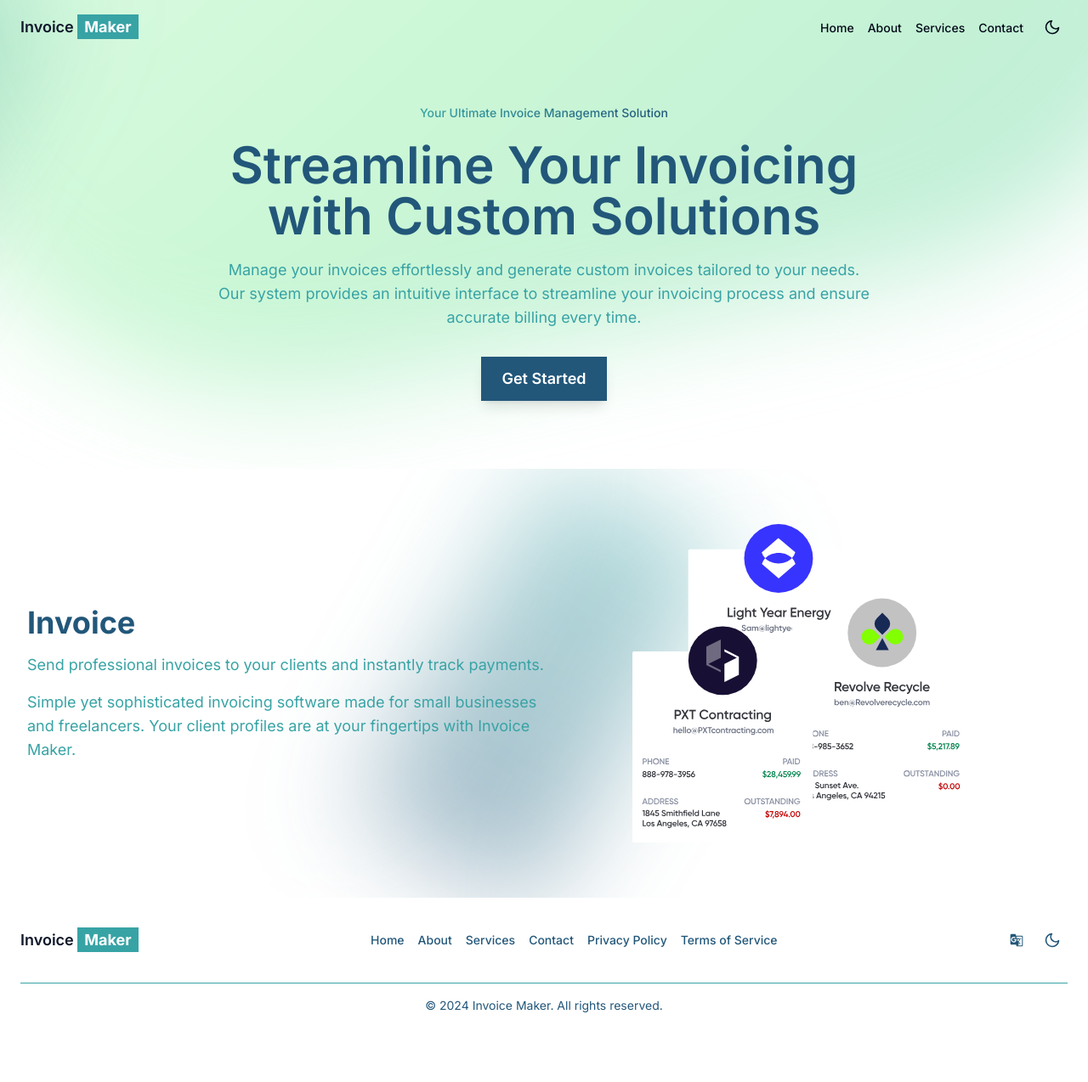
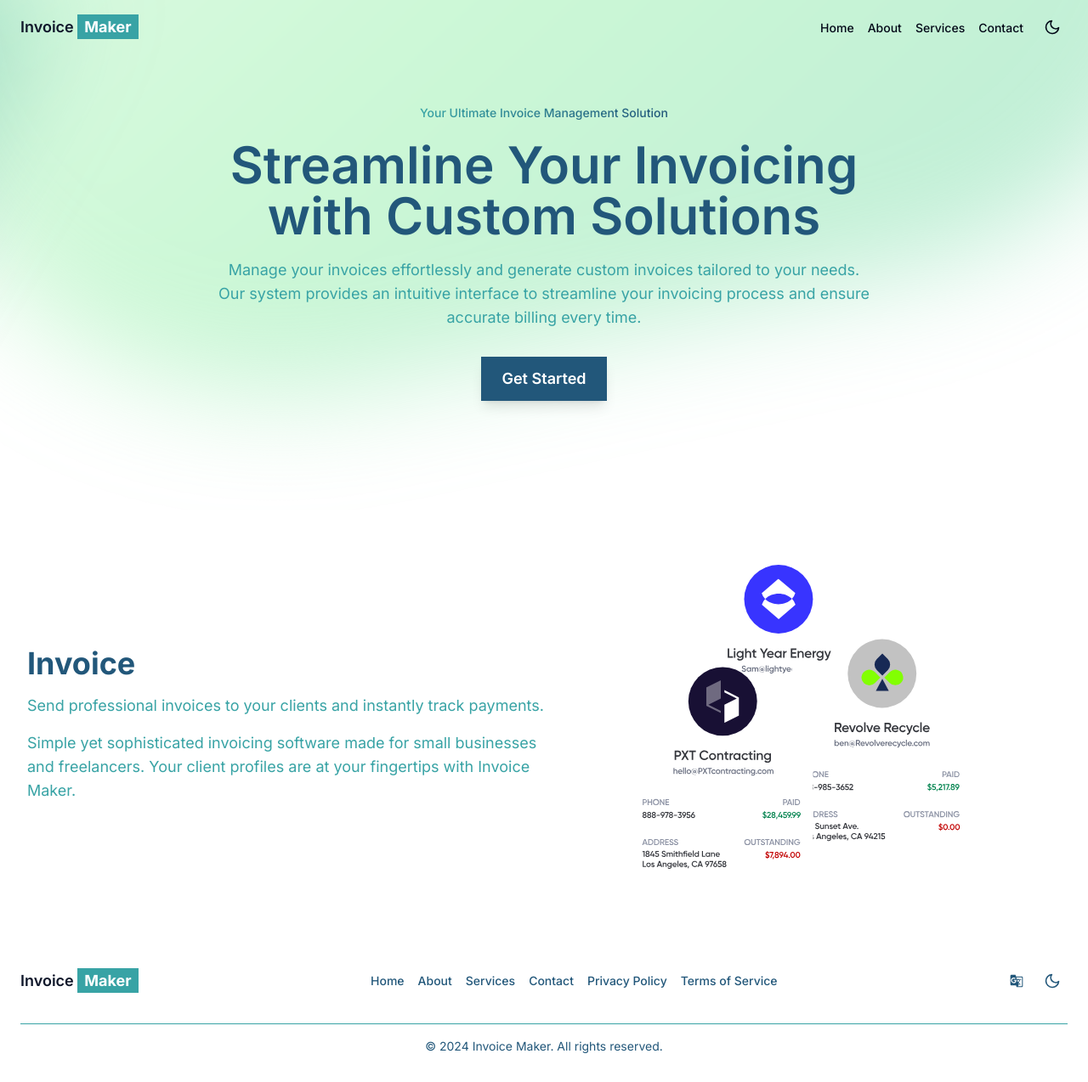
Before and after one commit to HabibRazek/invoice-generator, a Next.js app: page / in a window 1280 px wide. Shown: the whole page at 85% size. Before the commit the page ends 1226 px from the top, so only its background shows below. Built offline with nearby package versions, Linux system fonts and the light colour scheme.

Commit message:
fix-landing-page

```diff
--- a/components/Landing/EstimateSection.tsx
+++ b/components/Landing/EstimateSection.tsx
@@ -10,10 +10,9 @@ interface EstimateSectionProps {
 
 const EstimateSection: React.FC<EstimateSectionProps> = ({ title, description, additionalText, imageSrc }) => {
   return (
-    <section className="relative py-16 overflow-x-hidden">
+    <section className="relative py-16 overflow-hidden">
       {/* Background Elements */}
       <div aria-hidden="true" className="absolute inset-0 flex justify-center items-center">
-        <div className="bg-gradient-to-r from-[#22577A]/40 to-[#38A3A5]/40 blur-3xl w-[30rem] h-[15rem] rotate-[-60deg] dark:from-[#22577A]/40 dark:to-[#38A3A5]/40"></div>
       </div>
 
       {/* Content */}
--- a/components/Landing/HeroSection.tsx
+++ b/components/Landing/HeroSection.tsx
@@ -3,7 +3,7 @@ import React from 'react';
 
 const HeroSection = () => {
   return (
-    <div className="relative bg-light-theme dark:bg-dark-theme overflow-x-hidden">
+    <div className="relative bg-light-theme dark:bg-dark-theme overflow-hidden h-[600px]">
       <div aria-hidden="true" className="flex absolute -top-96 left-1/2 transform -translate-x-1/2">
         <div className="bg-gradient-to-r from-[#22577A]/40 to-[#38A3A5]/40 blur-3xl w-[30rem] h-[50rem] rotate-[-60deg] transform -translate-x-[15rem] dark:from-[#22577A]/40 dark:to-[#38A3A5]/40"></div>
         <div className="bg-gradient-to-tl from-[#57CC99]/40 via-[#80ED99]/40 to-[#C7F9CC]/40 blur-3xl w-[100rem] h-[60rem] rounded-full origin-top-left -rotate-12 -translate-x-[20rem] dark:from-[#57CC99]/60 dark:via-[#80ED99]/60 dark:to-[#C7F9CC]/60"></div>
```
